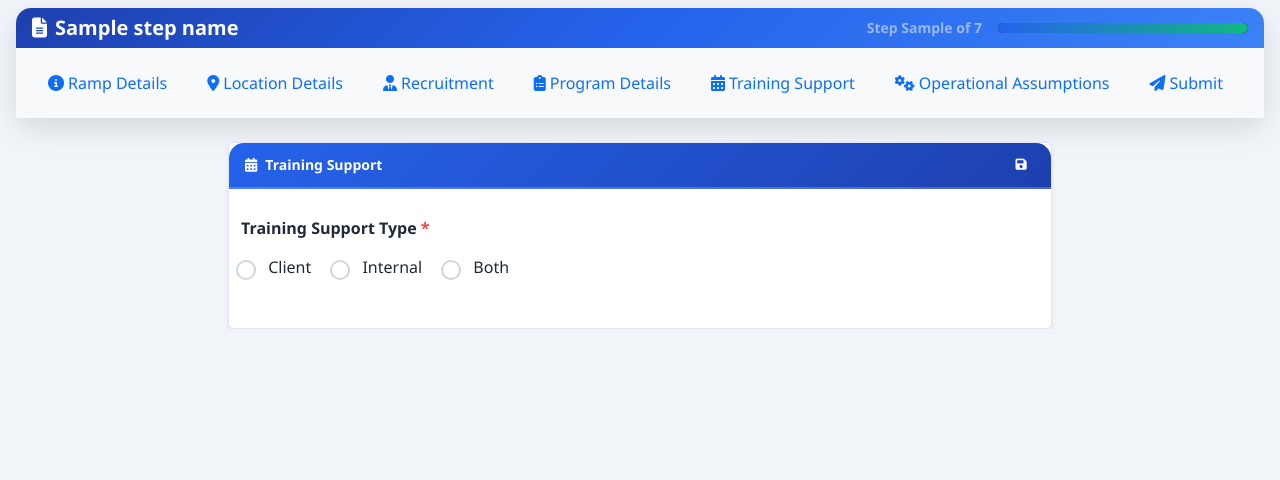
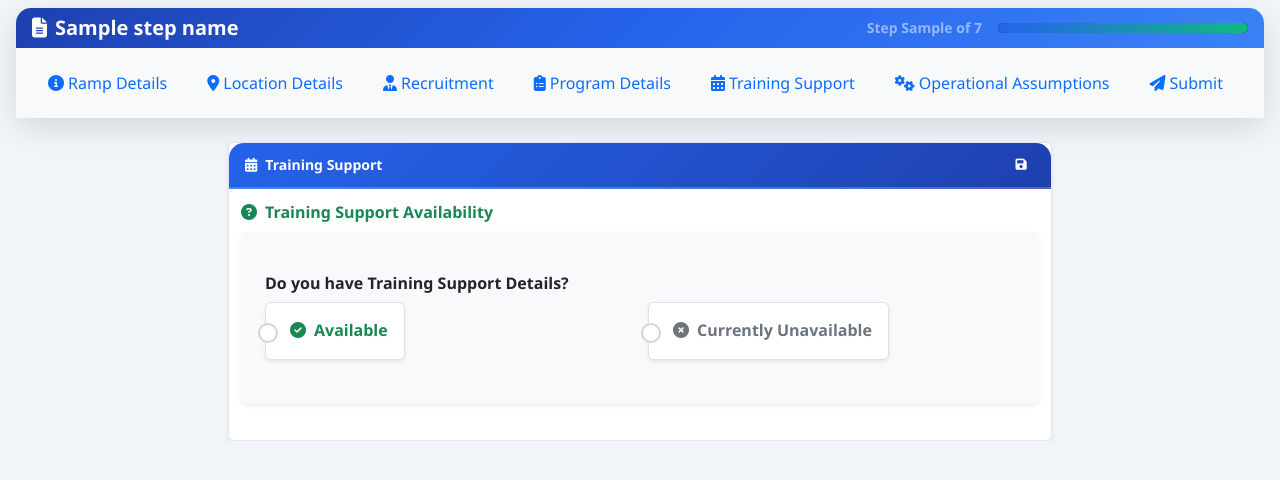
Before and after one commit to srikanth-vn81/Ramp-FormReviseddocker, a Flask app: template templates/step2_training_schedule.html in a window 1280 px wide. Shown: the top 480 px of the page. Run offline with Flask 3, Linux system fonts and the light colour scheme; the template is opened without the code that fills it: values that come from a table or form of the project are taken from there, most other values are stand-ins (such as "Sample title", 1, 10 or a date in 2020); form fields are guessed from the names that the template uses.

Commit message:
Add an option to mark training support as currently unavailable
Add a new radio button option "Currently Unavailable" to the training support section, which hides further details when selected. Includes JavaScript functionality to toggle the visibility of training support content based on user selection.

Replit-Commit-Author: Agent
Replit-Commit-Session-Id: 51c6753c-f79c-48db-9296-dc9696b1e227
Replit-Commit-Checkpoint-Type: full_checkpoint
Replit-Commit-Screenshot-Url: https://storage.googleapis.com/screenshot-production-us-central1/f8919e35-9627-440d-9d19-d1f1577be8db/51c6753c-f79c-48db-9296-dc9696b1e227/V5g3dkC

```diff
--- a/templates/step2_training_schedule.html
+++ b/templates/step2_training_schedule.html
@@ -18,6 +18,44 @@
                 </div>
             </div>
             <div class="card-body">
+                <!-- Training Support Availability Section -->
+                <div class="mb-4">
+                    <div class="form-label fw-bold text-success mb-3">
+                        <i class="fas fa-question-circle me-2"></i>Training Support Availability
+                    </div>
+                    <div class="card border-0 shadow-sm bg-light">
+                        <div class="card-body p-4">
+                            <div class="row g-3">
+                                <div class="col-12">
+                                    <label class="form-label fw-bold text-dark mb-3">
+                                        Do you have Training Support Details?
+                                    </label>
+                                    <div class="row g-3">
+                                        <div class="col-md-6">
+                                            <div class="form-check form-check-inline p-3 border rounded bg-white shadow-sm">
+                                                <input class="form-check-input" type="radio" name="training-availability" id="training-available" value="available" onchange="toggleTrainingDetails()">
+                                                <label class="form-check-label fw-bold text-success ms-2" for="training-available">
+                                                    <i class="fas fa-check-circle me-2"></i>Available
+                                                </label>
+                                            </div>
+                                        </div>
+                                        <div class="col-md-6">
+                                            <div class="form-check form-check-inline p-3 border rounded bg-white shadow-sm">
+                                                <input class="form-check-input" type="radio" name="training-availability" id="training-unavailable" value="unavailable" onchange="toggleTrainingDetails()">
+                                                <label class="form-check-label fw-bold text-secondary ms-2" for="training-unavailable">
+                                                    <i class="fas fa-times-circle me-2"></i>Currently Unavailable
+                                                </label>
+                                            </div>
+                                        </div>
+                                    </div>
+                                </div>
+                            </div>
+                        </div>
+                    </div>
+                </div>
+
+                <!-- Training Support Content (Initially Hidden) -->
+                <div id="training-support-content" style="display: none;">
                 <!-- Training Support Type -->
                 <div class="row g-3 mb-4">
                     <div class="col-12">
@@ -150,6 +188,7 @@
                         </div>
                     </div>
                 </div>
+                </div> <!-- End of training-support-content -->
             </div>
         </div>
     </div>
@@ -159,6 +198,68 @@
 
 {% block extra_js %}
 <script>
+// Toggle Training Support Details based on availability selection
+function toggleTrainingDetails() {
+    const selectedRadio = document.querySelector('input[name="training-availability"]:checked');
+    const availability = selectedRadio ? selectedRadio.value : '';
+    const content = document.getElementById('training-support-content');
+
+    if (availability === 'available') {
+        content.style.display = 'block';
+    } else {
+        content.style.display = 'none';
+        // Clear all form data when hiding
+        clearTrainingFormData();
+    }
+}
+
+// Clear all training form data
+function clearTrainingFormData() {
+    // Clear training support type radio buttons
+    document.querySelectorAll('input[name="training_support_type"]').forEach(function(radio) {
+        radio.checked = false;
+    });
+
+    // Clear internal trainer availability radio buttons
+    document.querySelectorAll('input[name="internal_trainer_available"]').forEach(function(radio) {
+        radio.checked = false;
+    });
+
+    // Clear all select fields
+    document.querySelectorAll('select[name="client_trainer"], select[name="internal_trainer"], select[name="training_duration"], select[name="nesting_duration"], select[name="batch_size"]').forEach(function(select) {
+        select.value = '';
+    });
+
+    // Clear total trainers fields
+    document.querySelectorAll('input[name="total_trainers"]').forEach(function(input) {
+        input.value = '0';
+    });
+
+    // Clear training/nesting duration number fields
+    const trainingDurationNumber = document.getElementById('training_duration_number');
+    const nestingDurationNumber = document.getElementById('nesting_duration_number');
+    if (trainingDurationNumber) trainingDurationNumber.value = '';
+    if (nestingDurationNumber) nestingDurationNumber.value = '';
+
+    // Hide all conditional sections
+    const conditionalSections = [
+        'internal-availability-section',
+        'client-trainer-details',
+        'both-trainer-details',
+        'internal-trainer-details',
+        'additional-fields',
+        'training-duration-number-container',
+        'nesting-duration-number-container'
+    ];
+
+    conditionalSections.forEach(function(sectionId) {
+        const section = document.getElementById(sectionId);
+        if (section) {
+            section.style.display = 'none';
+        }
+    });
+}
+
 document.addEventListener('DOMContentLoaded', function() {
     // Training support type logic
     const trainingSupportRadios = document.querySelectorAll('input[name="training_support_type"]');
```
Also changed, not shown: 1 other file.
